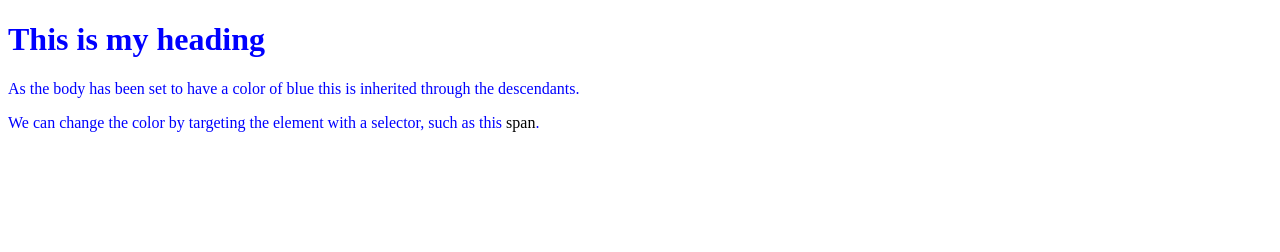
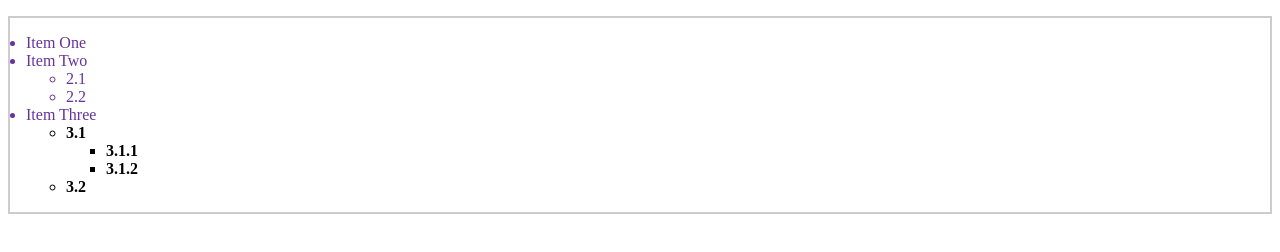
Before and after one commit to maykaltenev/mdn-learn-web-dev, a plain HTML site: page css/cascade-and-inheritance/the-cascade.html in a window 1280 px wide. Drawn offline with Linux system fonts and the light colour scheme.

Commit message:
understanding inheritance

```diff
--- a/css/cascade-and-inheritance/app.css
+++ b/css/cascade-and-inheritance/app.css
@@ -22,10 +22,23 @@ h1 {
 
 /* f you set a color and font-family on an element, every element inside it will also be styled with that color and font, unless you've
 applied different color and font values directly to them. */
-body {
+/* body {
   color: blue;
 }
 
 span {
   color: black;
+} */
+
+/* The color has applied to the direct children, but also the indirect children — the immediate child <li>s, and those inside the first nested list. We have then added a class- special to the second nested list and applied a different color to it.
+ This then inherits down through its children. */
+.main {
+  color: rebeccapurple;
+  border: 2px solid #ccc;
+  padding: 1em;
 }
+
+.special {
+  color: black;
+  font-weight: bold;
+}
--- a/css/cascade-and-inheritance/the-cascade.html
+++ b/css/cascade-and-inheritance/the-cascade.html
@@ -8,14 +8,34 @@
     <title>Cascade and Inheritance</title>
   </head>
   <body>
-    <h1 class="main-heading">This is my heading</h1>
+    <!-- <h1 class="main-heading">This is my heading</h1>
     <p>
       As the body has been set to have a color of blue this is inherited through
       the descendants.
     </p>
     <p>
       We can change the color by targeting the element with a selector, such as
-      this <span>span</span>.
+      this <span>span</span>. -->
+      <ul class="main">
+        <li>Item One</li>
+        <li>Item Two
+            <ul>
+                <li>2.1</li>
+                <li>2.2</li>
+            </ul>
+        </li>
+        <li>Item Three
+            <ul class="special">
+                <li>3.1
+                    <ul>
+                        <li>3.1.1</li>
+                        <li>3.1.2</li>
+                    </ul>
+                </li>
+                <li>3.2</li>
+            </ul>
+        </li>
+    </ul>
     </p>
   </body>
 </html>
```
